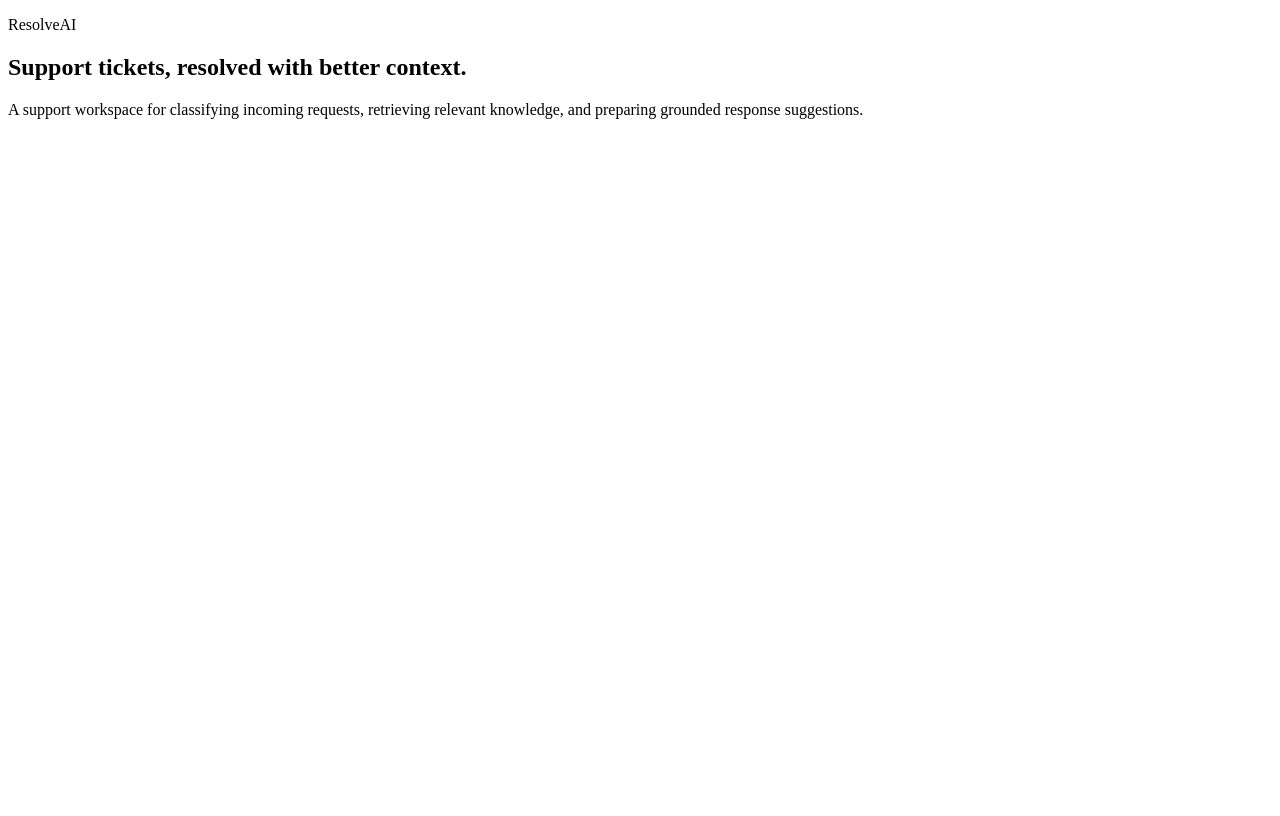
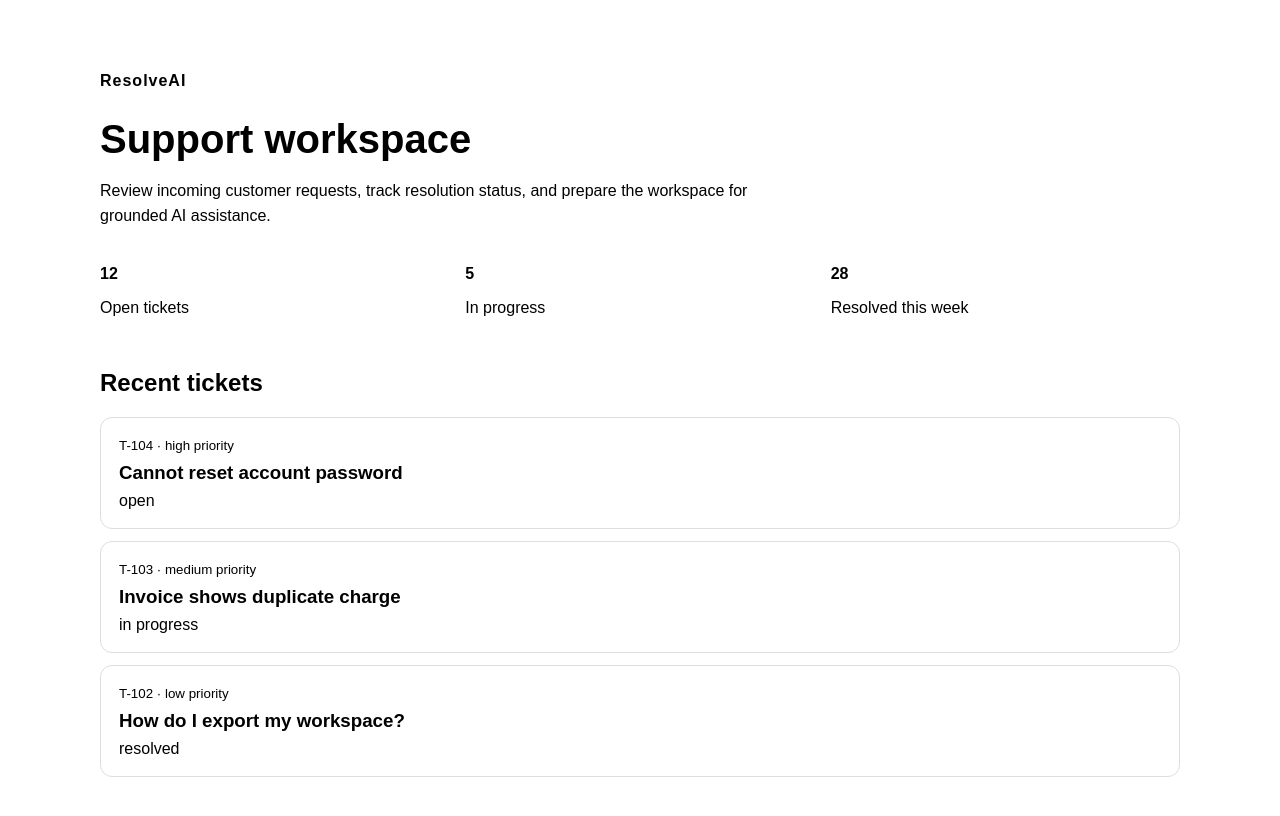
Before and after one commit to MuhammadOsama03/resolve-Ai, a Next.js app in the folder frontend/: page / in a window 1280 px wide. Shown: the top 816 px of the page. Built offline with nearby package versions, Linux system fonts and the light colour scheme.

Commit message:
Build ticket dashboard shell

```diff
--- a/frontend/app/page.tsx
+++ b/frontend/app/page.tsx
@@ -1,13 +1,37 @@
+const sampleTickets = [
+  { id: "T-104", subject: "Cannot reset account password", status: "open", priority: "high" },
+  { id: "T-103", subject: "Invoice shows duplicate charge", status: "in progress", priority: "medium" },
+  { id: "T-102", subject: "How do I export my workspace?", status: "resolved", priority: "low" },
+];
+
 export default function HomePage() {
   return (
-    <main>
+    <main style={{ maxWidth: 1080, margin: "0 auto", padding: "48px 24px", fontFamily: "Arial, sans-serif" }}>
+      <header style={{ marginBottom: 36 }}>
+        <p style={{ fontWeight: 700, letterSpacing: 1 }}>ResolveAI</p>
+        <h1 style={{ fontSize: 40, marginBottom: 12 }}>Support workspace</h1>
+        <p style={{ maxWidth: 680, lineHeight: 1.6 }}>
+          Review incoming customer requests, track resolution status, and prepare the workspace for grounded AI assistance.
+        </p>
+      </header>
+
+      <section style={{ display: "grid", gridTemplateColumns: "repeat(auto-fit, minmax(180px, 1fr))", gap: 16, marginBottom: 36 }}>
+        <article><strong>12</strong><p>Open tickets</p></article>
+        <article><strong>5</strong><p>In progress</p></article>
+        <article><strong>28</strong><p>Resolved this week</p></article>
+      </section>
+
       <section>
-        <p>ResolveAI</p>
-        <h1>Support tickets, resolved with better context.</h1>
-        <p>
-          A support workspace for classifying incoming requests, retrieving relevant knowledge,
-          and preparing grounded response suggestions.
-        </p>
+        <h2>Recent tickets</h2>
+        <div style={{ display: "grid", gap: 12 }}>
+          {sampleTickets.map((ticket) => (
+            <article key={ticket.id} style={{ border: "1px solid #ddd", borderRadius: 12, padding: 18 }}>
+              <small>{ticket.id} · {ticket.priority} priority</small>
+              <h3 style={{ margin: "8px 0" }}>{ticket.subject}</h3>
+              <span>{ticket.status}</span>
+            </article>
+          ))}
+        </div>
       </section>
     </main>
   );
```
